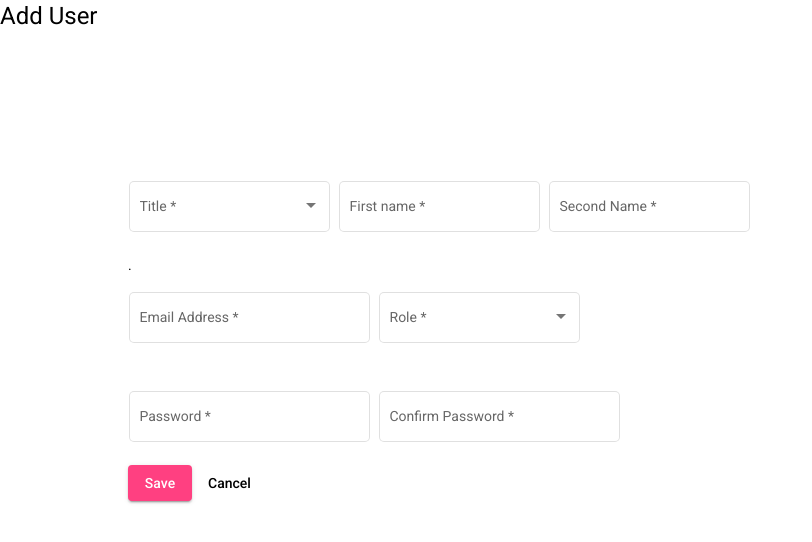
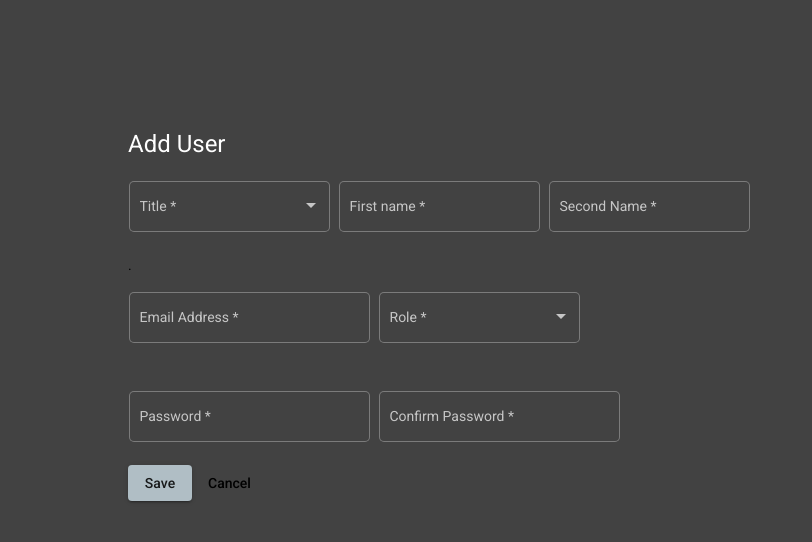
Before and after one commit to prosper1/xxxxxHW02, an Angular app: page /add-user in a window 1280 px wide. Shown: the top 542 px of the page, without its empty margins (0-812 px from the left). Built offline with nearby package versions, Linux system fonts and the light colour scheme.

Commit message:
modified theme

```diff
--- a/src/app/add-user/add-user.component.css
+++ b/src/app/add-user/add-user.component.css
@@ -13,3 +13,8 @@
   td {
     padding-right: 8px;
   }
+
+
+  .header{
+    color: white;
+}
--- a/src/app/add-user/add-user.component.html
+++ b/src/app/add-user/add-user.component.html
@@ -1,10 +1,10 @@
 
   <div layout="row" layout-fill layout-align="center center">
-    <h1>Add User</h1>
+
 
 
 <form [formGroup]="form" (ngSubmit)="onSubmit()" class="user-form">
-
+  <h1 class="header">Add User</h1>
     <table cellspacing="0"><tr>
         <td><mat-form-field appearance="outline" class="example-full-width">
             <mat-label>Title</mat-label>
--- a/src/app/edit-user/edit-user.component.css
+++ b/src/app/edit-user/edit-user.component.css
@@ -0,0 +1,18 @@
+.user-form {
+    min-width: 150px;
+    max-width: 500px;
+    width: 100%;
+    padding: 10%;
+  }
+
+  .example-full-width {
+    width: 100%;
+
+  }
+
+  td {
+    padding-right: 8px;
+  }
+  .header{
+      color: white;
+  }
--- a/src/app/edit-user/edit-user.component.html
+++ b/src/app/edit-user/edit-user.component.html
@@ -1,8 +1,8 @@
-<h1>Edit User</h1>
 
+<br>
 
 <form [formGroup]="form" (ngSubmit)="onSubmit()" class="user-form">
-
+  <h1 class="header">Edit User</h1>
     <table class="example-full-width" cellspacing="0"><tr>
         <td><mat-form-field appearance="outline" class="example-full-width">
             <mat-label>Title</mat-label>
@@ -36,11 +36,11 @@
     </tr></table>
     <br>
     <table class="example-full-width" cellspacing="0"><tr>
-        <td><mat-form-field class="example-full-width">
+        <td><mat-form-field appearance="outline" class="example-full-width">
             <mat-label>Password</mat-label>
             <input matInput formControlName="password"  [ngClass]="{ 'is-invalid': submitted && f.password.errors }" type="password">
           </mat-form-field></td>
-      <td><mat-form-field class="example-full-width">
+      <td><mat-form-field appearance="outline" class="example-full-width">
         <mat-label>Confirm Password</mat-label>
         <input matInput formControlName="password"  [ngClass]="{ 'is-invalid': submitted && f.password.errors }" type="password">
       </mat-form-field></td>
--- a/src/styles.css
+++ b/src/styles.css
@@ -1,4 +1,8 @@
 /* You can add global styles to this file, and also import other style files */
+@import '@angular/material/prebuilt-themes/pink-bluegrey.css';
 
-html, body { height: 100%; }
+html, body {
+    height: 100%;
+    background-color: #424242;
+ }
 body { margin: 0; font-family: Roboto, "Helvetica Neue", sans-serif; }
```
